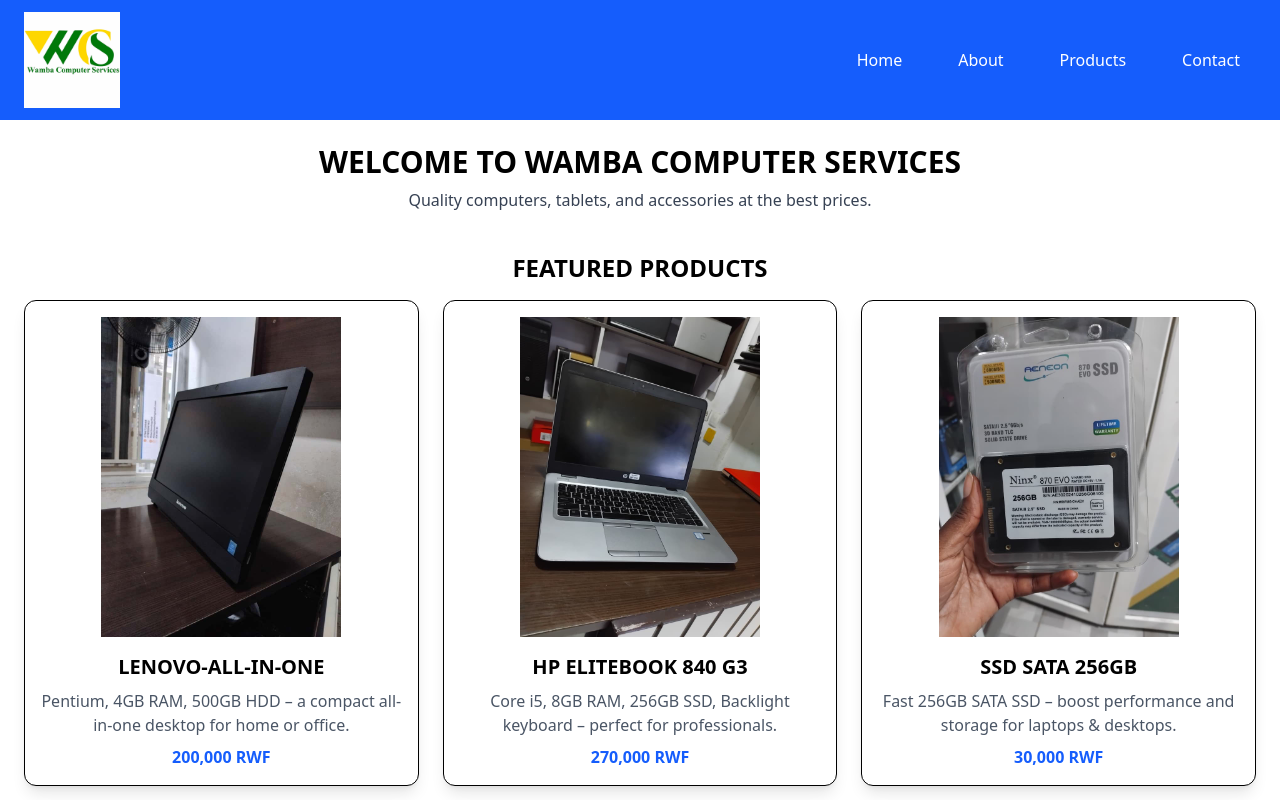
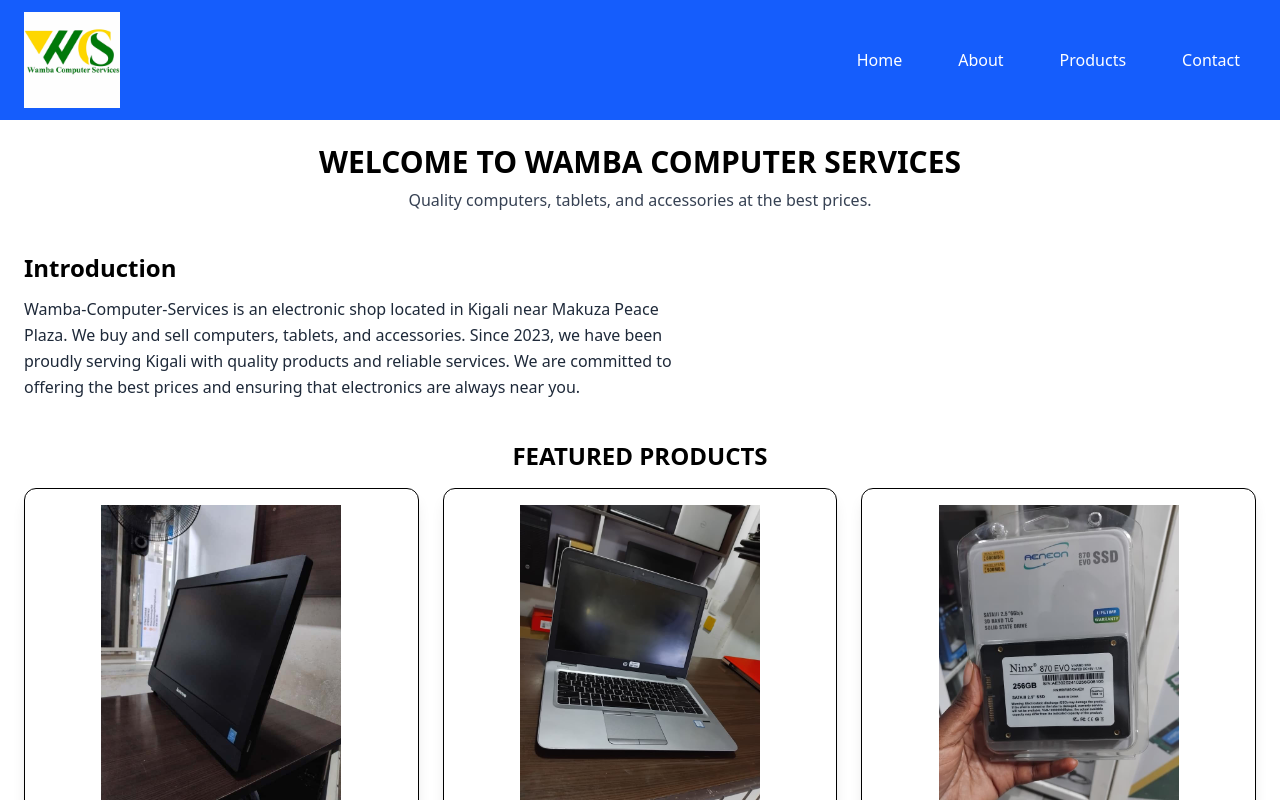
Before and after one commit to BJC-ENGINEER/Wamba-Computer-Services, a React (Vite) app: page / in a window 1280 px wide. Shown: the top 800 px of the page. Built offline with nearby package versions, Linux system fonts and the light colour scheme.

Commit message:
adding introduction to home page

```diff
--- a/src/pages/Home.jsx
+++ b/src/pages/Home.jsx
@@ -40,6 +40,18 @@
         </h2>
         <p className="text-gray-700 text-sm sm:text-base max-w-lg mx-auto">
           Quality computers, tablets, and accessories at the best prices.
+        </p>
+      </section>
+
+      {/* Introduction Section */}
+      <section className="mb-10 text-left">
+        <h3 className="text-xl sm:text-2xl font-semibold mb-3">Introduction</h3>
+        <p className="text-gray-800 text-sm sm:text-base leading-relaxed max-w-2xl">
+          Wamba-Computer-Services is an electronic shop located in Kigali near
+          Makuza Peace Plaza. We buy and sell computers, tablets, and
+          accessories. Since 2023, we have been proudly serving Kigali with
+          quality products and reliable services. We are committed to offering
+          the best prices and ensuring that electronics are always near you.
         </p>
       </section>
 
```
